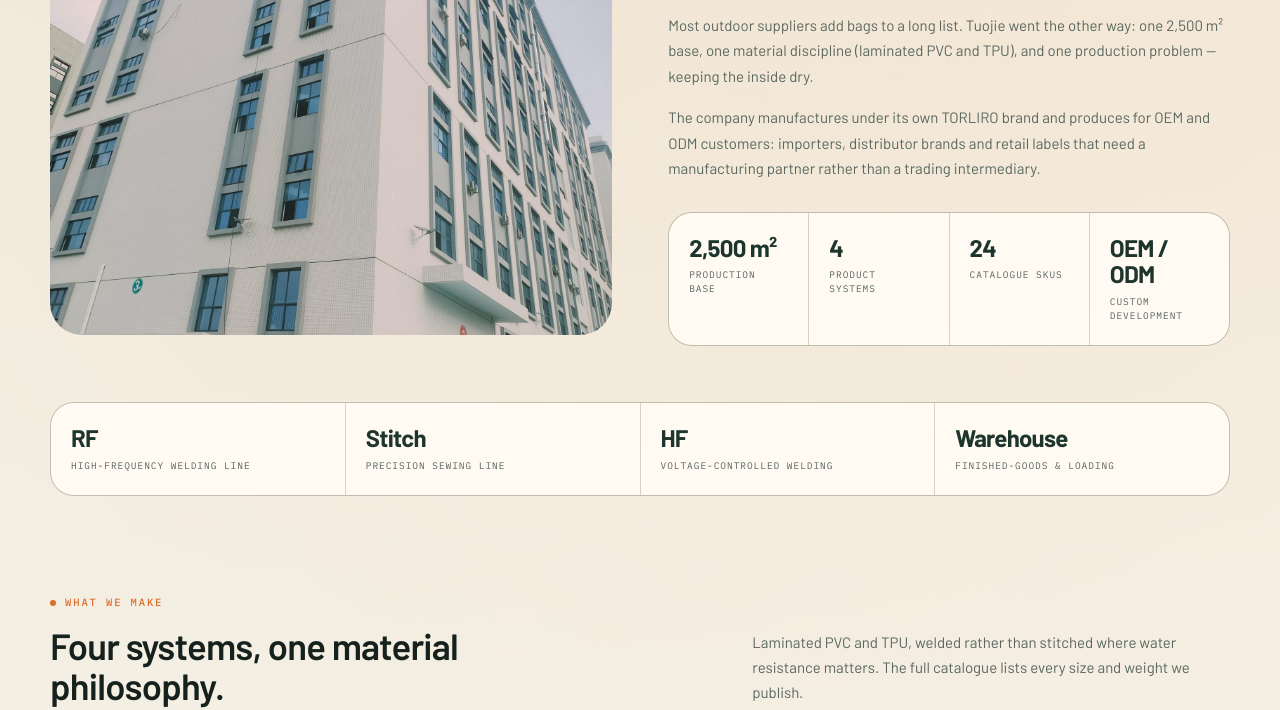
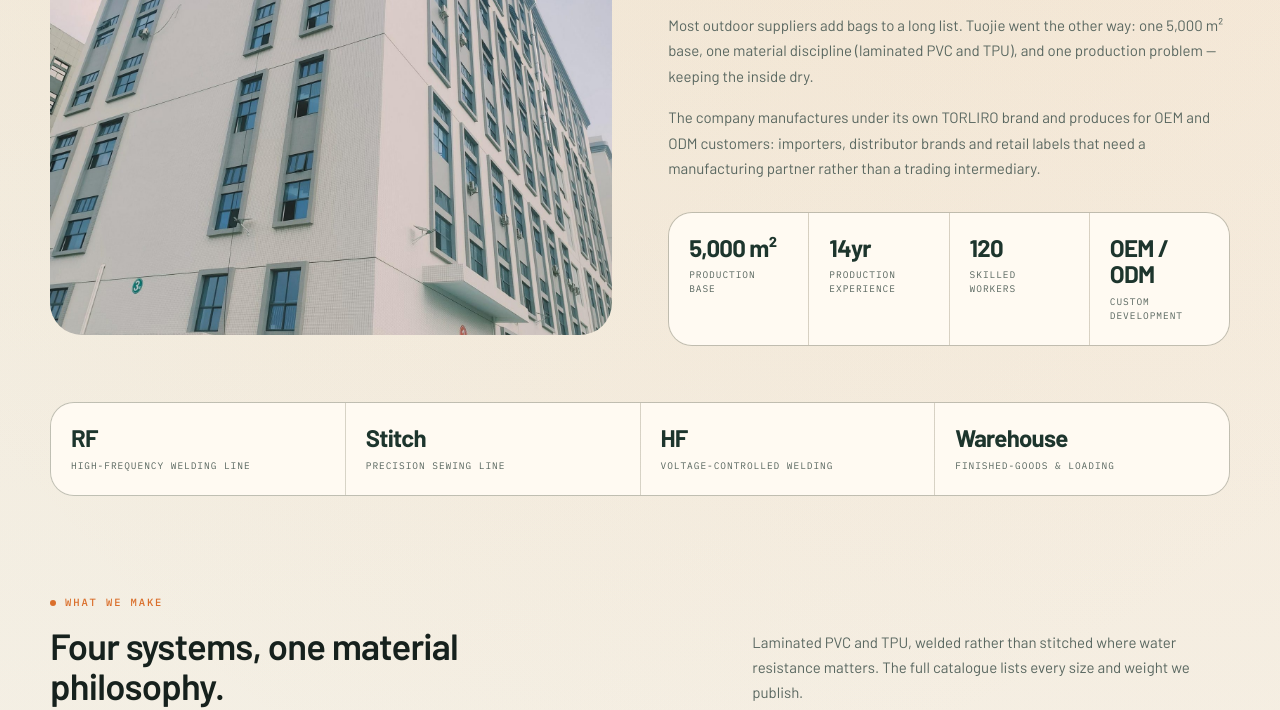
Before and after one commit to horse202604/tuojie-outdoor-site, a plain HTML site: page about.html in a window 1280 px wide. Shown: the part 718-1428 px from the top of the page. Drawn offline with Linux system fonts and the light colour scheme.

Commit message:
Update about.html
update about

```diff
--- a/about.html
+++ b/about.html
@@ -4,14 +4,14 @@
 <meta charset="utf-8">
 <meta name="viewport" content="width=device-width, initial-scale=1">
 <title>Factory — Waterproof Gear Manufacturing in Huizhou | TORLIRO</title>
-<meta name="description" content="Huizhou Tuojie Outdoor Products Co., Ltd. is a 2,500 m² source factory in Guangdong making waterproof outdoor bags and coolers under the TORLIRO brand. RF welding line, precision stitching line, in-house warehouse. OEM/ODM.">
+<meta name="description" content="Huizhou Tuojie Outdoor Products Co., Ltd. is a 5,000 m² source factory in Guangdong making waterproof outdoor bags and coolers under the TORLIRO brand. RF welding line, precision stitching line, in-house warehouse. OEM/ODM.">
 <link rel="canonical" href="https://tuojieoutdoor.com/about.html">
 <meta name="theme-color" content="#1d352d">
 <link rel="icon" href="assets/img/brand/torliro-logo.svg" type="image/svg+xml">
 <meta property="og:type" content="website">
 <meta property="og:site_name" content="TORLIRO — Tuojie Outdoor">
 <meta property="og:title" content="Factory — Waterproof Gear Manufacturing in Huizhou">
-<meta property="og:description" content="A dedicated 2,500 m² factory in Huizhou, Guangdong, focused on waterproof outdoor storage. OEM/ODM, four product systems.">
+<meta property="og:description" content="A dedicated 5,000 m² factory in Huizhou, Guangdong, focused on waterproof outdoor storage. OEM/ODM, four product systems.">
 <meta property="og:url" content="https://tuojieoutdoor.com/about.html">
 <meta property="og:image" content="https://tuojieoutdoor.com/assets/img/factory/exterior.jpg">
 <link rel="preconnect" href="https://fonts.googleapis.com">
@@ -105,12 +105,12 @@
         <div class="split-copy">
           <span class="eyebrow">Who we are</span>
           <h2>A factory built around one product category.</h2>
-          <p>Most outdoor suppliers add bags to a long list. Tuojie went the other way: one 2,500 m² base, one material discipline (laminated PVC and TPU), and one production problem — keeping the inside dry.</p>
+          <p>Most outdoor suppliers add bags to a long list. Tuojie went the other way: one 5,000 m² base, one material discipline (laminated PVC and TPU), and one production problem — keeping the inside dry.</p>
           <p>The company manufactures under its own TORLIRO brand and produces for OEM and ODM customers: importers, distributor brands and retail labels that need a manufacturing partner rather than a trading intermediary.</p>
           <div class="stat-inline">
-            <div><b>2,500 m²</b><span>Production base</span></div>
-            <div><b>4</b><span>Product systems</span></div>
-            <div><b>24</b><span>Catalogue SKUs</span></div>
+            <div><b>5,000 m²</b><span>Production base</span></div>
+            <div><b>14yr</b><span>Production experience</span></div>
+            <div><b>120</b><span>Skilled workers</span></div>
             <div><b>OEM / ODM</b><span>Custom development</span></div>
           </div>
         </div>
@@ -219,7 +219,7 @@
 
       <div class="mt-32">
         <div class="fact-grid">
-          <div class="fact"><b>2,500 m²</b><span>Production base, Huizhou</span></div>
+          <div class="fact"><b>5,000 m²</b><span>Production base, Huizhou</span></div>
           <div class="fact"><b>RF welding</b><span>Controlled voltage &amp; temperature</span></div>
           <div class="fact"><b>Precision stitching</b><span>Sewing line on site</span></div>
           <div class="fact"><b>In-house</b><span>Warehouse &amp; container loading</span></div>
```
